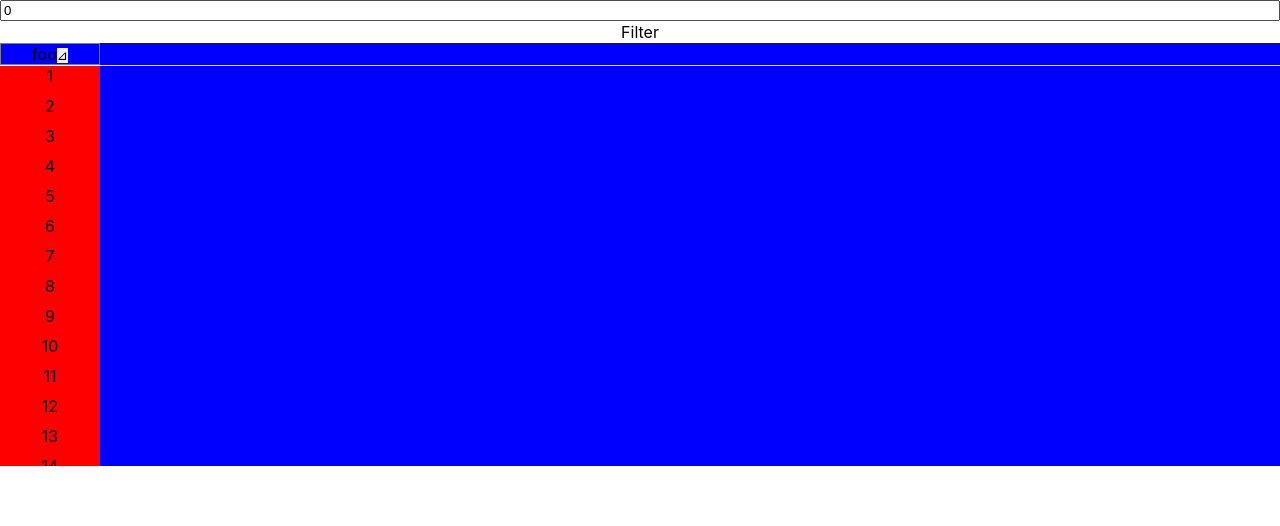
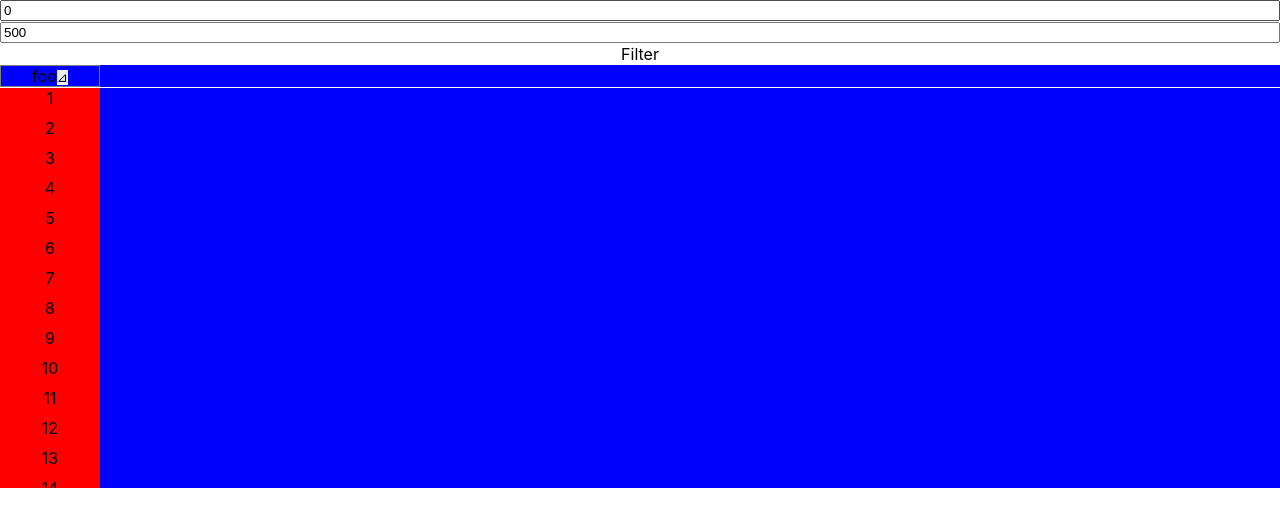
Before and after one commit to mikevdg/chickpea, a React (Create React App) app: page / in a window 1280 px wide. Shown: the top 526 px of the page. Built offline with nearby package versions, Linux system fonts and the light colour scheme.

Commit message:
Got virtual scroll working using translate=...

```diff
--- a/src/DataTable.tsx
+++ b/src/DataTable.tsx
@@ -33,7 +33,7 @@ export class DataTable extends React.Component<DataTableProps, DataTableState> {
 
     // Managing virtual scrolling:
     private pixelsPerRow : number = 30;
-    private numVisibleRows : number = 100; // Should be height/pixelsPerRow
+    private numVisibleRows : number = 3; // Should be height/pixelsPerRow
     private firstRenderedRow: number=0; // Off-screen, the first row we render.
     private lastRenderedRow: number=0; // Off-screen, the last row we render.
     private numRows: number = 1;
@@ -45,6 +45,7 @@ export class DataTable extends React.Component<DataTableProps, DataTableState> {
             firstVisibleRow: 0
         };
         this.contentDivRef = React.createRef();
+        this.numRows = props.table.count();
 
         this.onOrderBy = this.onOrderBy.bind(this);
         this.onExpandComplexColumn = this.onExpandComplexColumn.bind(this);
@@ -65,20 +66,18 @@ export class DataTable extends React.Component<DataTableProps, DataTableState> {
             range(this.props.table.numColumns())
                 .map((a) => 100));
 
-        this.numRows = 512; // this.props.table.count();
+        this.firstRenderedRow = this.state.firstVisibleRow;
+        this.lastRenderedRow = this.state.firstVisibleRow + this.numVisibleRows + 2;
 
-        this.firstRenderedRow = Math.max(0, this.state.firstVisibleRow - this.numberOfRowsToBuffer());
-        this.lastRenderedRow = Math.min(
-            this.numRows,
-            this.state.firstVisibleRow + this.numVisibleRows + this.numberOfRowsToBuffer());
-
-        let aboveHeight = this.firstRenderedRow * this.pixelsPerRow;
-
-        let belowHeight = (this.numRows - this.lastRenderedRow) * this.pixelsPerRow;
+        let innerContentStyle = {
+            height: this.pixelsPerRow*this.numRows,
+            transform: `translateY(${this.state.firstVisibleRow*this.pixelsPerRow}px)`
+        };
 
         return (
             <div className="datatable">
                 <input readOnly={true} value={this.state.firstVisibleRow} />
+                <input readOnly={true} value={this.numRows}/>
                 <div className="datatable-filterdiv">
                     Filter
                 </div>
@@ -92,9 +91,11 @@ export class DataTable extends React.Component<DataTableProps, DataTableState> {
                     style={this.gridStyle()}
                     onScroll={(e) => this.handleScroll(e)}
                     ref={this.contentDivRef}>
-                    {this.fillerDivAbove(aboveHeight)}
-                    {this.renderTableContent()}
-                    {this.fillerDivBelow(belowHeight)}
+                    <div style={{height: this.pixelsPerRow * this.numRows}}>
+                        <div style={{transform: `translateY(${this.state.firstVisibleRow*this.pixelsPerRow}px)`}}>
+                            {this.renderTableContent()}
+                        </div>
+                    </div>
                 </div>
             </div>
         );
@@ -210,13 +211,13 @@ export class DataTable extends React.Component<DataTableProps, DataTableState> {
         let rows = this.props.table.get(this.firstRenderedRow, this.lastRenderedRow);
         return (
             rows.map((eachRow, row) =>
-                <React.Fragment>
+                <>
                     {eachRow.cells.map((eachCell, column) => {
                         const layout : React.CSSProperties = {
                             overflowX: "hidden",
                             height: this.pixelsPerRow,
-                            gridRowStart: row + 2,
-                            gridRowEnd: row + 2,
+                            gridRowStart: row + 1,
+                            gridRowEnd: row + 1,
                             gridColumnStart: column+1,
                             gridColumnEnd: column+1,
                             backgroundColor: "red"
@@ -227,7 +228,7 @@ export class DataTable extends React.Component<DataTableProps, DataTableState> {
                         </div>
                     }
                     )}
-                </React.Fragment>
+                </>
             ));
     }
 
@@ -265,29 +266,13 @@ export class DataTable extends React.Component<DataTableProps, DataTableState> {
         console.log("Unexpand " + column.name);
     }
 
-    /* Infinite scrolling functionality.
-       -----------------------------------
-
-    This is implemented by having:
-
-    <div overflow=scroll onscroll=... >
-      <div height=HUGE/>  - rendered by aboveHeight().
-      <only the visible rows/>
-      <div height=HUGE/> - rendered by belowHeight().
-    </div>
-
-    The scroll handler on the outer div resizes the filler divs.
-
-    Now - there are issues. If you resize contents while scrolling, you get another scroll event which can cause an infinite loop. To prevent this, we have an amount of leeway so that quite a bit of scrolling can happen before we need to resize anything, and then we hope the user doesn't notice the extra scroll event.
-
-    */
 
     handleScroll = (event: React.UIEvent<HTMLDivElement, UIEvent>) => {
         let scrollY = (event.target as any).scrollTop;
         let currentTopVisibleRow = Math.floor(scrollY / this.pixelsPerRow);
-        if (this.userHasScrolledTooFar(currentTopVisibleRow)) {
+        //if (this.userHasScrolledTooFar(currentTopVisibleRow)) {
             this.setState({ firstVisibleRow: currentTopVisibleRow });
-        }
+        //}
     }
 
     /* Return true if the user scrolls too far. */
@@ -308,7 +293,7 @@ export class DataTable extends React.Component<DataTableProps, DataTableState> {
         if (null !== this.contentDivRef.current) {
             this.height = this.contentDivRef.current.clientHeight;
             // Plus 2 - one to counteract Math.floor, one to cover the gap at the bottom.
-            this.numVisibleRows = Math.floor(this.height / this.pixelsPerRow)+20;
+            this.numVisibleRows = Math.floor(this.height / this.pixelsPerRow)+1;
         }
     }
 
```
